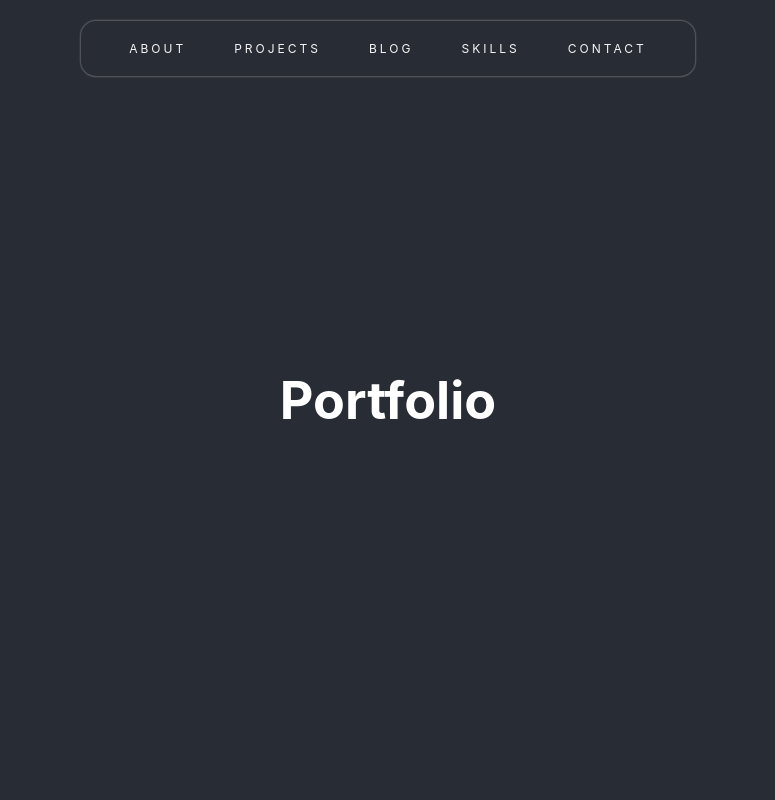
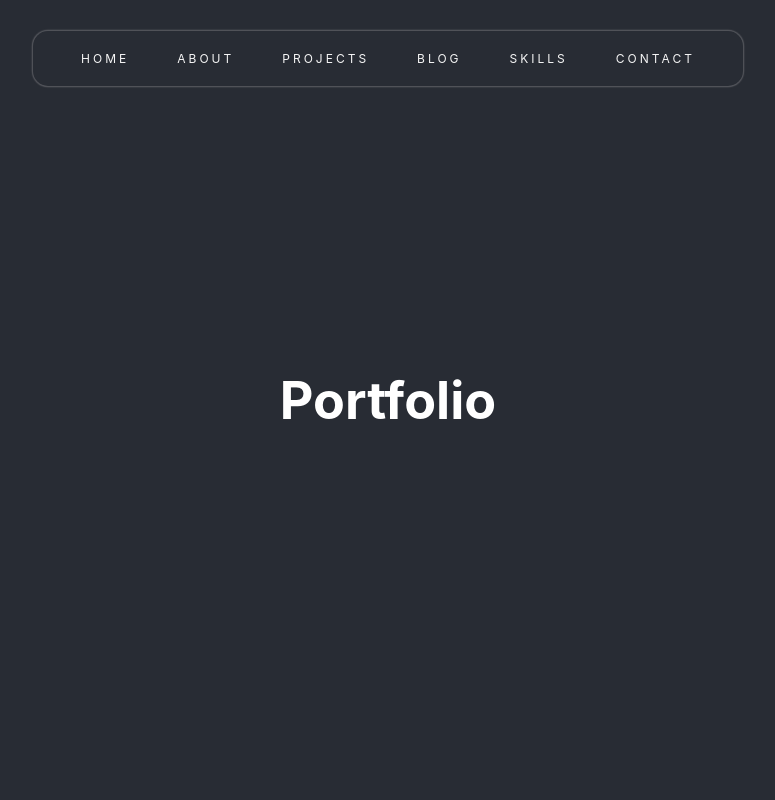
Before and after one commit to climb719/portfolio-frontend, a React (Create React App) app: page / in a window 1280 px wide. Shown: the top 800 px of the page, without its empty margins (252-1027 px from the left). Built offline with nearby package versions, Linux system fonts and the light colour scheme.

Commit message:
fixed routing bug and css fix

```diff
--- a/src/App.css
+++ b/src/App.css
@@ -1,6 +1,13 @@
 .App {
   text-align: center;
   background-color: #282c34;
+  min-height: 100vh;
+  display: flex;
+  flex-direction: column;
+  align-items: center;
+  justify-content: center;
+  font-size: calc(10px + 2vmin);
+  color: white;
 }
 
 .App-logo {
--- a/src/App.js
+++ b/src/App.js
@@ -1,6 +1,7 @@
 import './App.css';
 import ProjectIndex from './containers/ProjectIndex';
 import {Nav, About, Home}  from './components'
+import { Routes, Route } from "react-router-dom"
 
 
 
@@ -9,9 +10,11 @@ function App() {
 
     <div className="App">
     <Nav />
-    <Home />
-    <About />
-    <ProjectIndex />
+    <Routes>
+    <Route path="/" element={ <Home/> } />
+    <Route path="about" element={ <About/> } />
+    <Route path="projects" element={ <ProjectIndex/> } />
+  </Routes>
 
 
 
--- a/src/components/Home.js
+++ b/src/components/Home.js
@@ -1,9 +1,9 @@
 const Home = props => {
     return (
      <div className="home">
-     <header className="App-header">
+
      <h1>Portfolio</h1>
-     </header>
+
 
      </div>
     )
--- a/src/components/Nav.js
+++ b/src/components/Nav.js
@@ -1,15 +1,16 @@
 import React from 'react';
-import { NavLink } from 'react-router-dom'
+import { Link } from "react-router-dom";
 
 const Nav = props => {
     return (
      <div className="nav-bar">
      <ul>
-     <li><NavLink end to="/about"><div className='link'>About</div></NavLink></li>
-      <li><NavLink to="/projects"><div className='link'>Projects</div></NavLink></li>
-      <li><NavLink to="/blog"><div className='link'>Blog</div></NavLink></li>
-      <li><NavLink to="/skills"><div className='link'>Skills</div></NavLink></li>
-      <li><NavLink to="/contact"><div className='link'>Contact</div></NavLink></li>
+     <li><Link end to="/"><div className='link'>Home</div></Link></li>
+     <li><Link end to="/about"><div className='link'>About</div></Link></li>
+      <li><Link to="/projects"><div className='link'>Projects</div></Link></li>
+      <li><Link to="/blog"><div className='link'>Blog</div></Link></li>
+      <li><Link to="/skills"><div className='link'>Skills</div></Link></li>
+      <li><Link to="/contact"><div className='link'>Contact</div></Link></li>
      </ul>
 
       </div>
```
